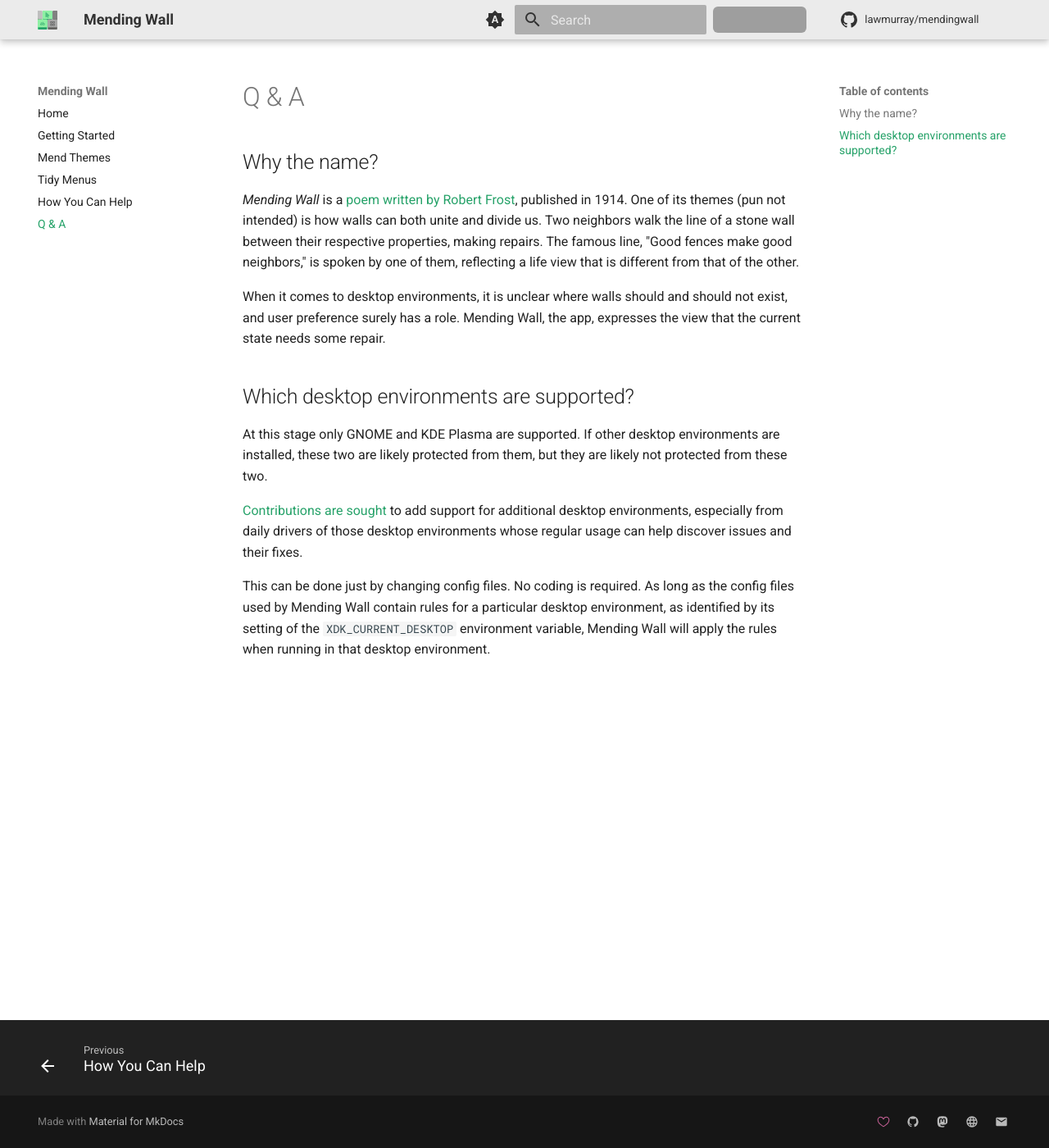
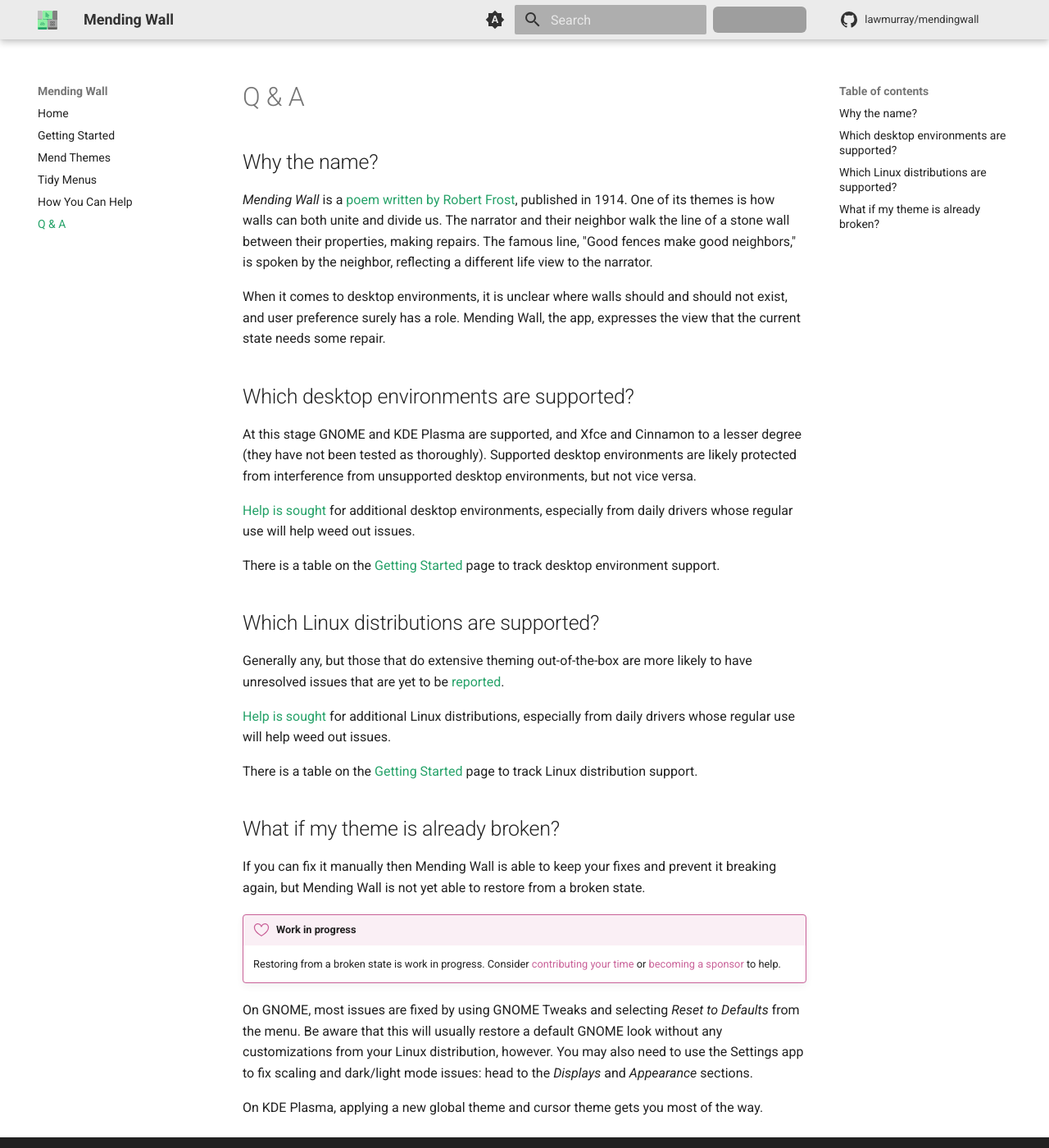
Before and after one commit to lawmurray/mendingwall, an MkDocs documentation site: the page built from docs/faq.md, in a window 1280 px wide and 1400 px high. Shown: the whole window at 82% size. Built offline with MkDocs 1.6.1 and Material for MkDocs 9.7.7, drawn with Linux system fonts in a browser that asks for light colours; comment, search, counter and statistics services are not loaded; grey boxes are pictures that could not be loaded.

Commit message:
Reviewed FAQ page.

```diff
--- a/docs/faq.md
+++ b/docs/faq.md
@@ -2,14 +2,33 @@
 
 ## Why the name?
 
-*Mending Wall* is a [poem written by Robert Frost](https://wikipedia.org/wiki/Mending_Wall), published in 1914. One of its themes (pun not intended) is how walls can both unite and divide us. Two neighbors walk the line of a stone wall between their respective properties, making repairs. The famous line, "Good fences make good neighbors," is spoken by one of them, reflecting a life view that is different from that of the other.
+*Mending Wall* is a [poem written by Robert Frost](https://wikipedia.org/wiki/Mending_Wall), published in 1914. One of its themes is how walls can both unite and divide us. The narrator and their neighbor walk the line of a stone wall between their properties, making repairs. The famous line, "Good fences make good neighbors," is spoken by the neighbor, reflecting a different life view to the narrator.
 
 When it comes to desktop environments, it is unclear where walls should and should not exist, and user preference surely has a role. Mending Wall, the app, expresses the view that the current state needs some repair.
 
 ## Which desktop environments are supported?
 
-At this stage only GNOME and KDE Plasma are supported. If other desktop environments are installed, these two are likely protected from them, but they are likely not protected from these two.
+At this stage GNOME and KDE Plasma are supported, and Xfce and Cinnamon to a lesser degree (they have not been tested as thoroughly). Supported desktop environments are likely protected from interference from unsupported desktop environments, but not vice versa.
 
-[Contributions are sought](contributing.md) to add support for additional desktop environments, especially from daily drivers of those desktop environments whose regular usage can help discover issues and their fixes.
+[Help is sought](contributing.md) for additional desktop environments, especially from daily drivers whose regular use will help weed out issues.
 
-This can be done just by changing config files. No coding is required. As long as the config files used by Mending Wall contain rules for a particular desktop environment, as identified by its setting of the `XDK_CURRENT_DESKTOP` environment variable, Mending Wall will apply the rules when running in that desktop environment.
+There is a table on the [Getting Started](getting-started.md) page to track desktop environment support.
+
+## Which Linux distributions are supported?
+
+Generally any, but those that do extensive theming out-of-the-box are more likely to have unresolved issues that are yet to be [reported](https://github.com/lawmurray/mendingwall/issues).
+
+[Help is sought](contributing.md) for additional Linux distributions, especially from daily drivers whose regular use will help weed out issues.
+
+There is a table on the [Getting Started](getting-started.md) page to track Linux distribution support.
+
+## What if my theme is already broken?
+
+If you can fix it manually then Mending Wall is able to keep your fixes and prevent it breaking again, but Mending Wall is not yet able to restore from a broken state.
+
+!!! help "Work in progress"
+    Restoring from a broken state is work in progress. Consider [contributing your time](contributing.md) or [becoming a sponsor](https://github.com/sponsors/lawmurray) to help.
+
+On GNOME, most issues are fixed by using GNOME Tweaks and selecting *Reset to Defaults* from the menu. Be aware that this will usually restore a default GNOME look without any customizations from your Linux distribution, however. You may also need to use the Settings app to fix scaling and dark/light mode issues: head to the *Displays* and *Appearance* sections.
+
+On KDE Plasma, applying a new global theme and cursor theme gets you most of the way.
```
